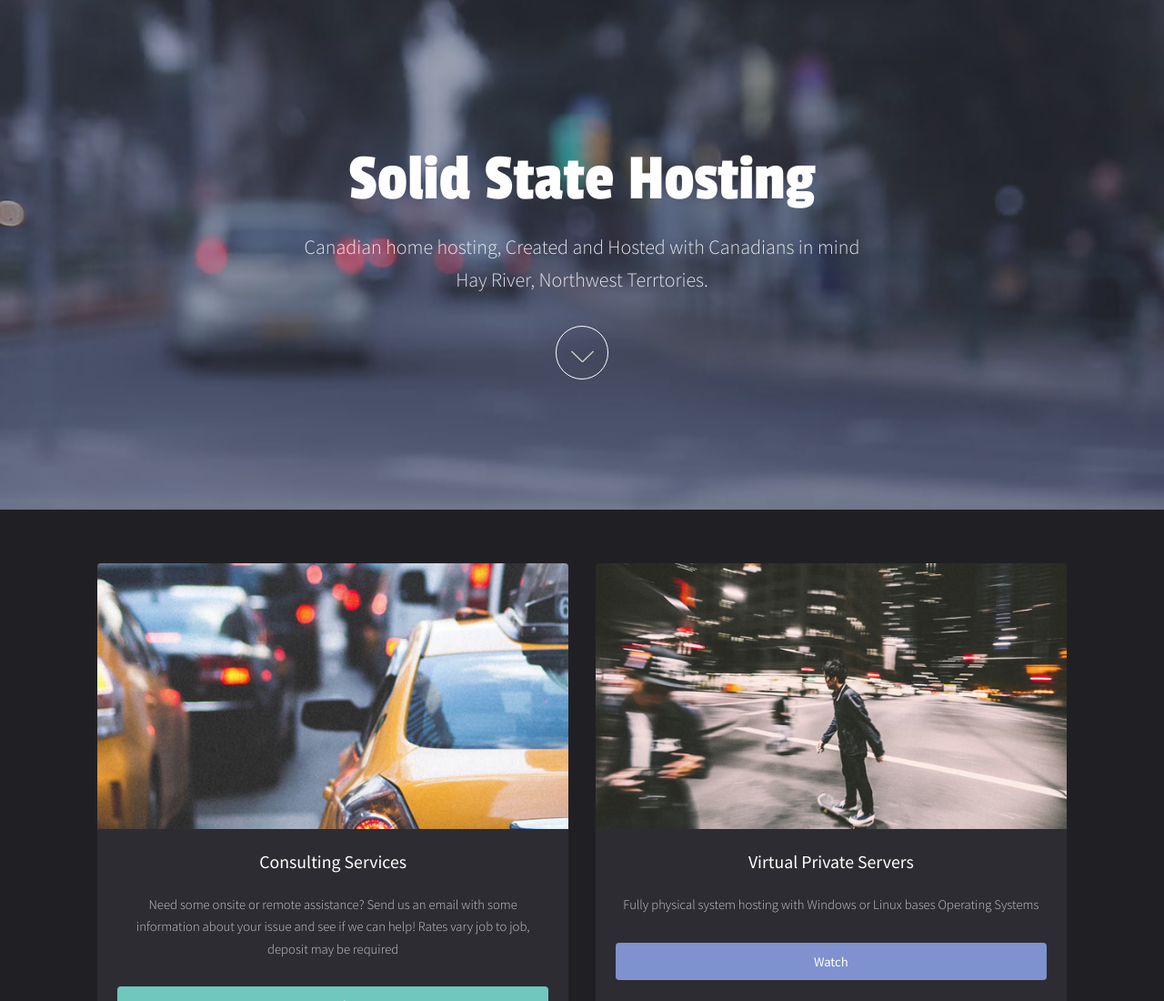
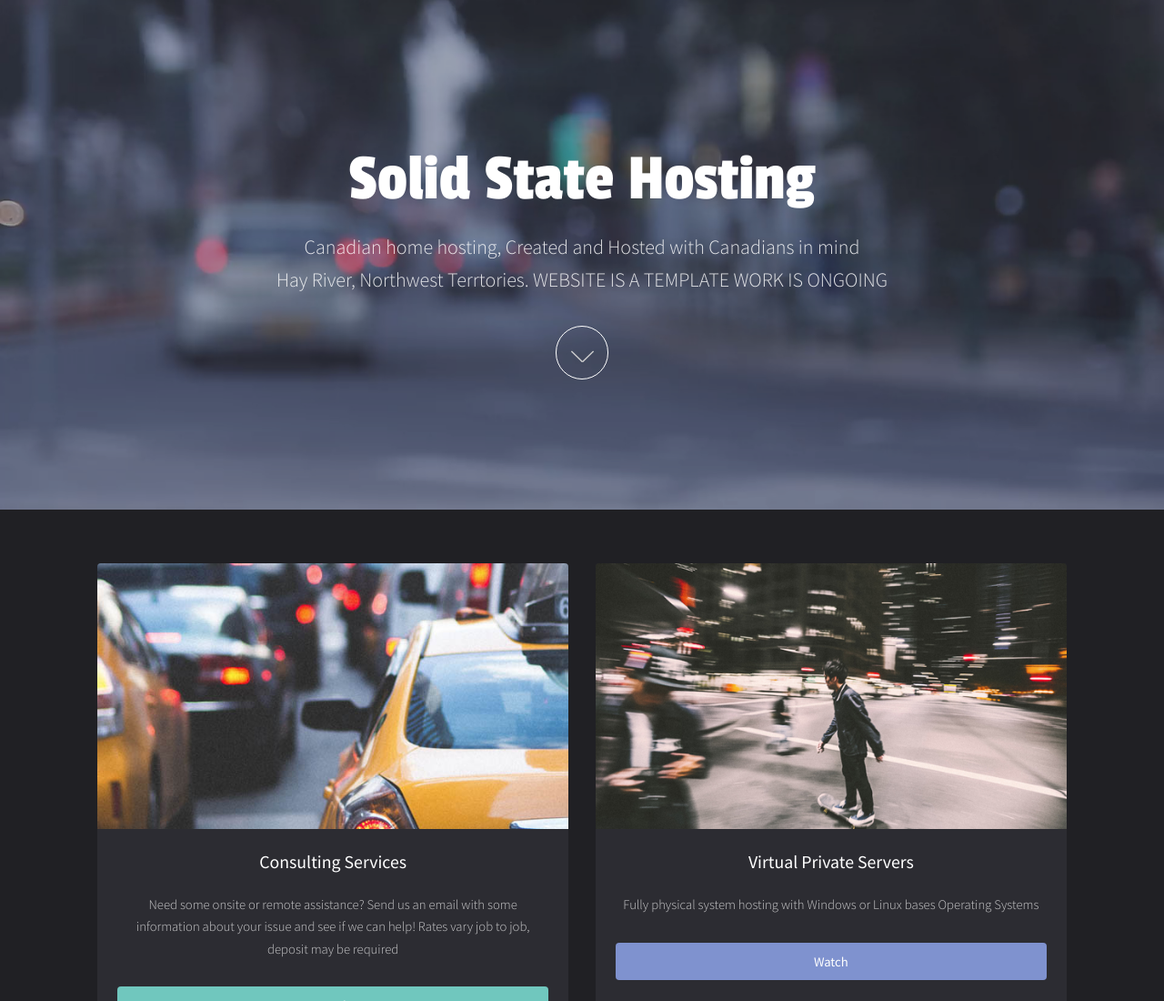
Before and after one commit to FungalGravy7/fungalgravy7.github.io, a plain HTML site: page index.html in a window 1280 px wide. Shown: the top 1100 px of the page at 91% size. Drawn offline with Linux system fonts and the light colour scheme.

Commit message:
Update index.html

```diff
--- a/index.html
+++ b/index.html
@@ -24,7 +24,8 @@
 						<header>
 							<h1>Solid State Hosting</h1>
 							<p>Canadian home hosting, Created and Hosted with Canadians in mind<br />
-							Hay River, Northwest Terrtories.</p>
+							Hay River, Northwest Terrtories.
+							WEBSITE IS A TEMPLATE WORK IS ONGOING</p>
 						</header>
 						<a href="#main" class="more">Learn More</a>
 					</div>
```
